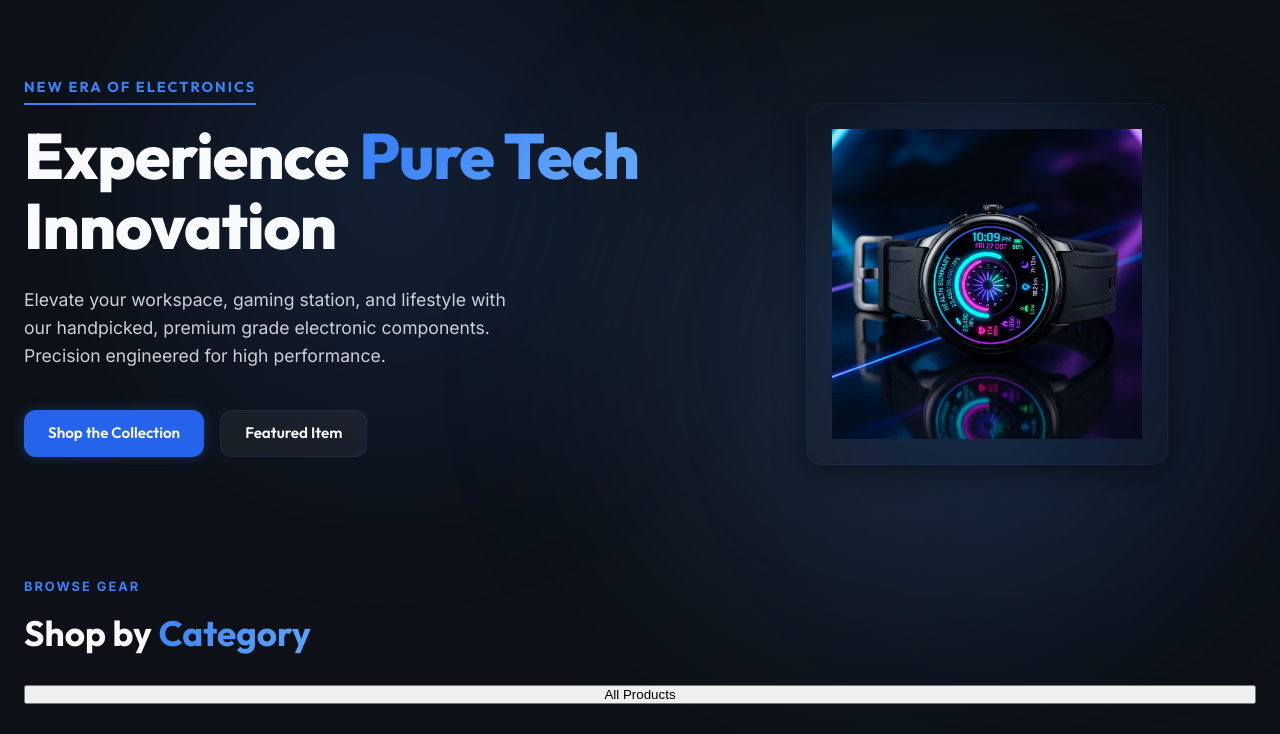
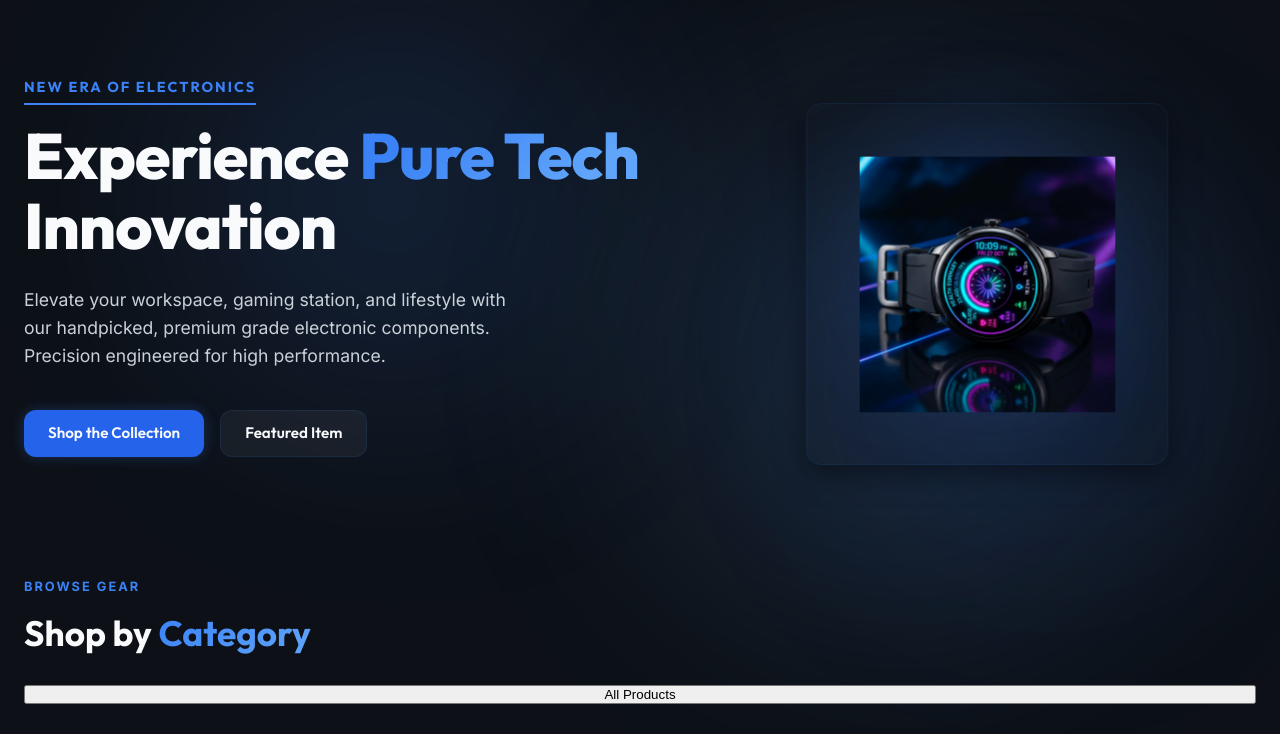
Before and after one commit to niharsarkhedi2610/electroflux, a website: page shop/frontend/index.html in a window 1280 px wide. Shown: the part 66-800 px from the top of the page. Drawn offline with Linux system fonts and the light colour scheme; no server answers.

Commit message:
fix: decreased zoom scale and added padding for hero slideshow images

```diff
--- a/shop/frontend/css/style.css
+++ b/shop/frontend/css/style.css
@@ -554,13 +554,13 @@ header.scrolled {
 
 .hero-slide {
   position: absolute;
-  top: 8%;
-  left: 8%;
-  width: 84%;
-  height: 84%;
+  top: 15%;
+  left: 15%;
+  width: 70%;
+  height: 70%;
   object-fit: contain;
   opacity: 0;
-  transform: scale(1.1); /* starts slightly zoomed in/larger */
+  transform: scale(1.05); /* starts slightly zoomed in/larger */
   transition: opacity 1.2s ease-in-out, transform 4.5s cubic-bezier(0.25, 1, 0.5, 1);
   pointer-events: none;
 }
@@ -572,7 +572,7 @@ header.scrolled {
 }
 
 .hero-slide:hover {
-  transform: scale(1.08) !important; /* interactive hover zoom */
+  transform: scale(1.04) !important; /* interactive hover zoom */
   transition: transform 0.6s cubic-bezier(0.25, 0.8, 0.25, 1);
 }
 
```
